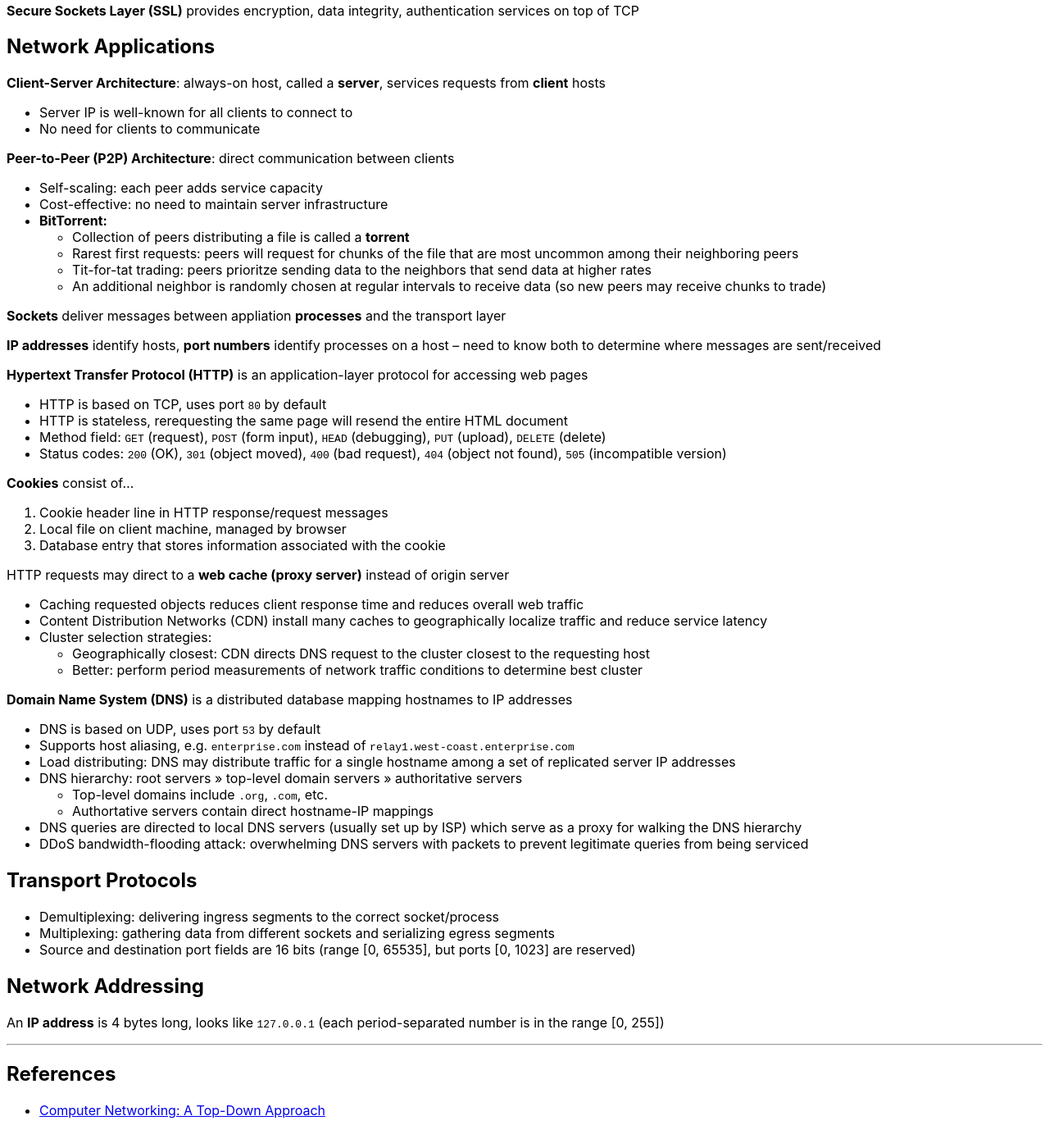
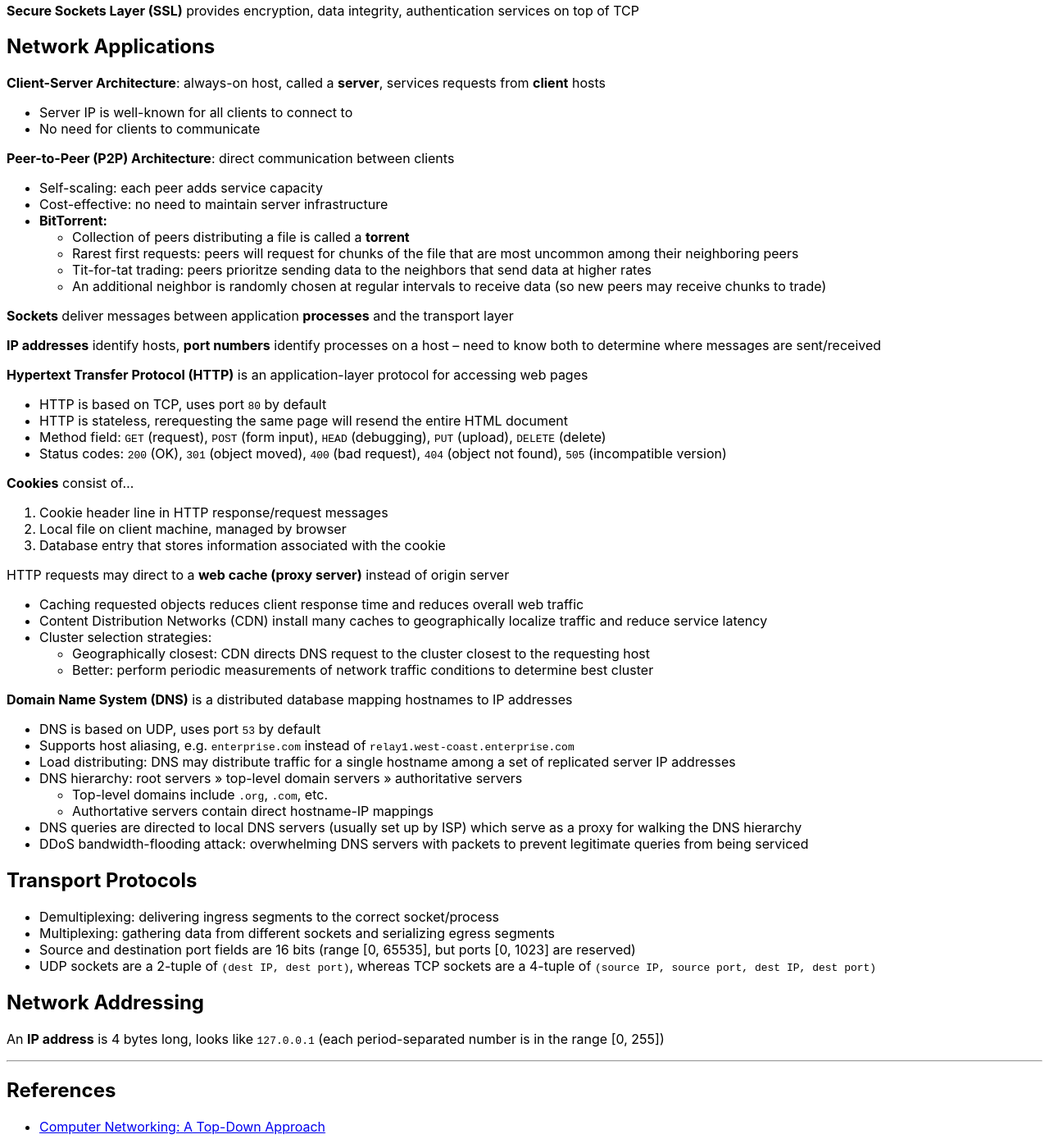
Before and after one commit to notkevin12/site, a Jekyll site: the page built from networking.md, in a window 1280 px wide and 1400 px high, scrolled down 907 px. Shown: the whole window at 82% size. Built offline with Jekyll 4.4.1, drawn with Linux system fonts in a browser that asks for light colours; our own code applies the rules of GitHub Pages for plain Markdown files.

Commit message:
networking

```diff
--- a/networking.md
+++ b/networking.md
@@ -67,7 +67,7 @@ __Peer-to-Peer (P2P) Architecture__: direct communication between clients
   - Tit-for-tat trading: peers prioritze sending data to the neighbors that send data at higher rates
   - An additional neighbor is randomly chosen at regular intervals to receive data (so new peers may receive chunks to trade)
 
-__Sockets__ deliver messages between appliation __processes__ and the transport layer
+__Sockets__ deliver messages between application __processes__ and the transport layer
 
 __IP addresses__ identify hosts, __port numbers__ identify processes on a host -- need to know both to determine where messages are sent/received
 
@@ -90,7 +90,7 @@ HTTP requests may direct to a __web cache (proxy server)__ instead of origin ser
 - Content Distribution Networks (CDN) install many caches to geographically localize traffic and reduce service latency
 - Cluster selection strategies:
   - Geographically closest: CDN directs DNS request to the cluster closest to the requesting host
-  - Better: perform period measurements of network traffic conditions to determine best cluster
+  - Better: perform periodic measurements of network traffic conditions to determine best cluster
 
 __Domain Name System (DNS)__ is a distributed database mapping hostnames to IP addresses
 
@@ -108,6 +108,7 @@ __Domain Name System (DNS)__ is a distributed database mapping hostnames to IP a
 - Demultiplexing: delivering ingress segments to the correct socket/process
 - Multiplexing: gathering data from different sockets and serializing egress segments
 - Source and destination port fields are 16 bits (range [0, 65535], but ports [0, 1023] are reserved)
+- UDP sockets are a 2-tuple of `(dest IP, dest port)`, whereas TCP sockets are a 4-tuple of `(source IP, source port, dest IP, dest port)`
 
 ## Network Addressing
 
```
